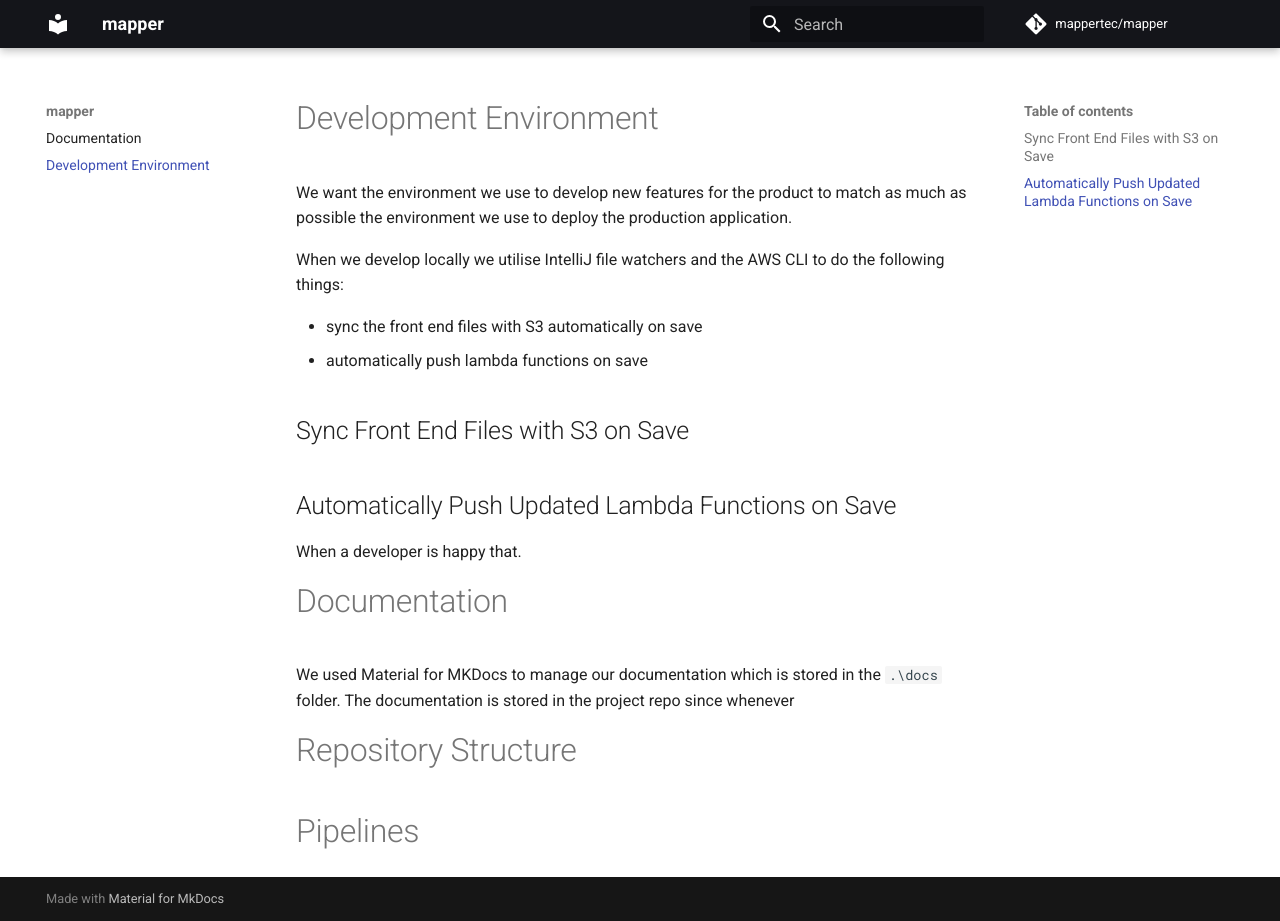
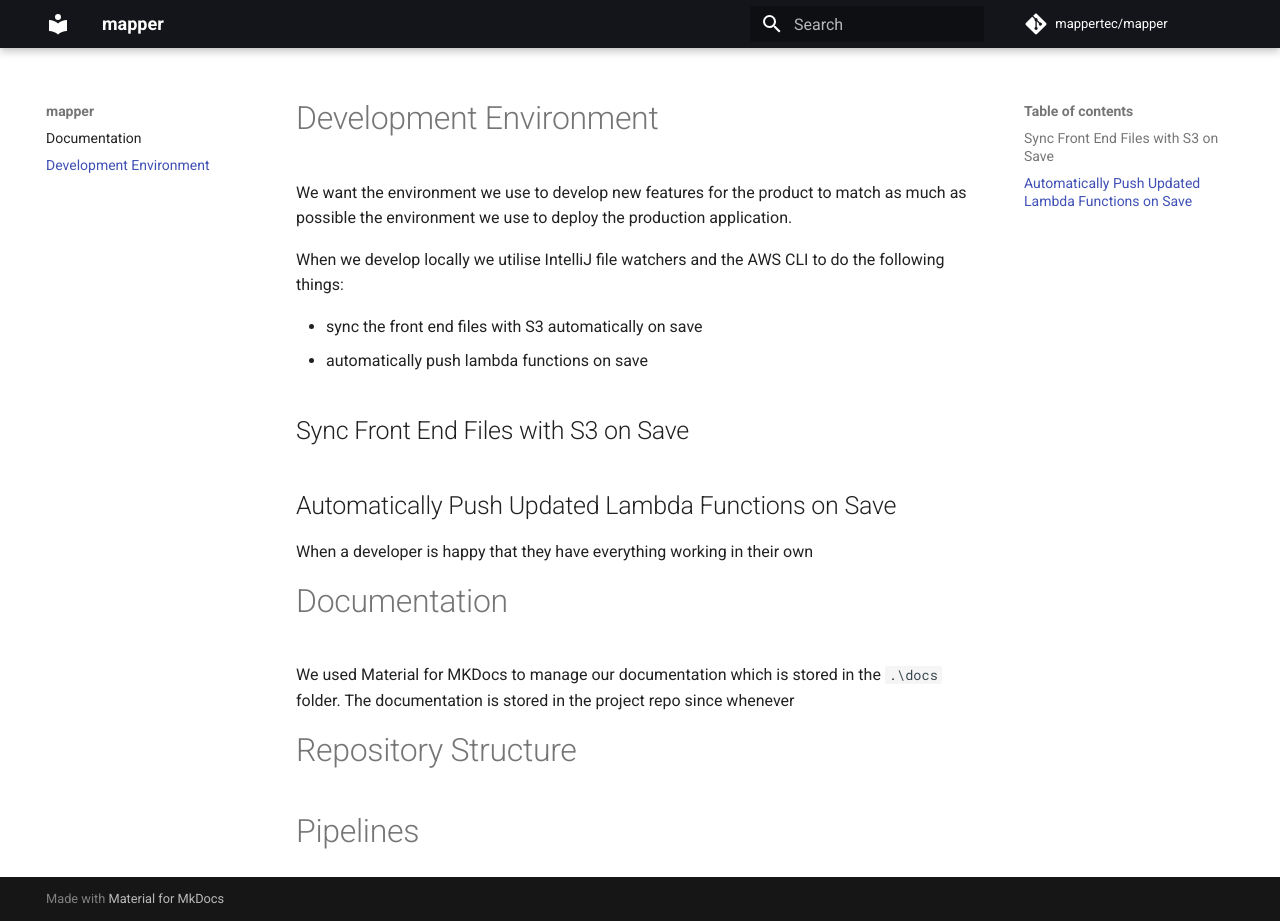
Before and after one commit to engineerdan/service1, an MkDocs documentation site: the page built from docs/developer.md, in a window 1280 px wide and 921 px high. Built offline with MkDocs 1.6.1 and Material for MkDocs 9.7.7, drawn with Linux system fonts in a browser that asks for light colours; comment, search, counter and statistics services are not loaded.

```diff
--- a/docs/developer.md
+++ b/docs/developer.md
@@ -11,7 +11,7 @@ When we develop locally we utilise IntelliJ file watchers and the AWS CLI to do
 
 ## Automatically Push Updated Lambda Functions on Save
 
-When a developer is happy that.
+When a developer is happy that they have everything working in their own
 
 # Documentation
 
```
Also changed, not shown: 1 other file.
